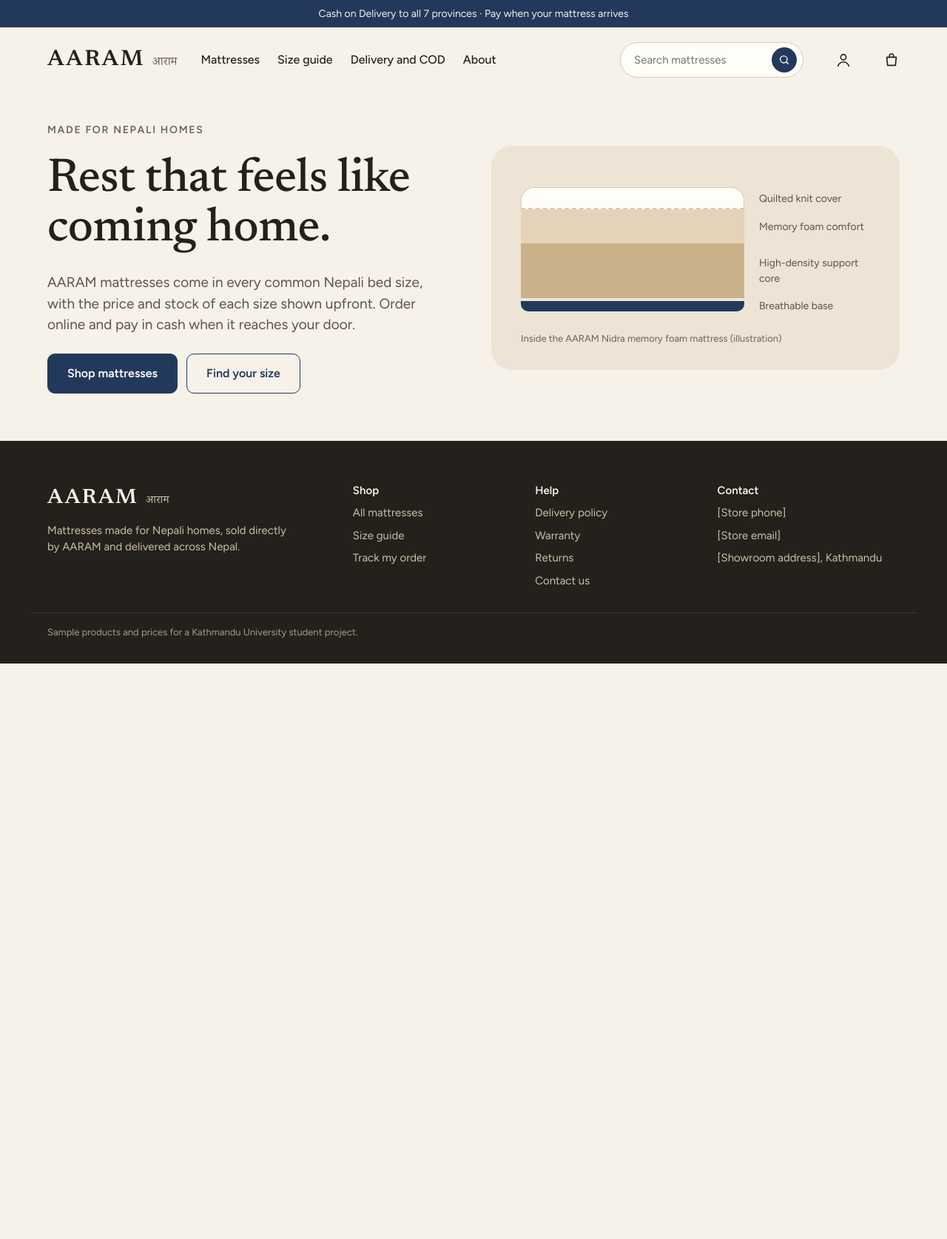
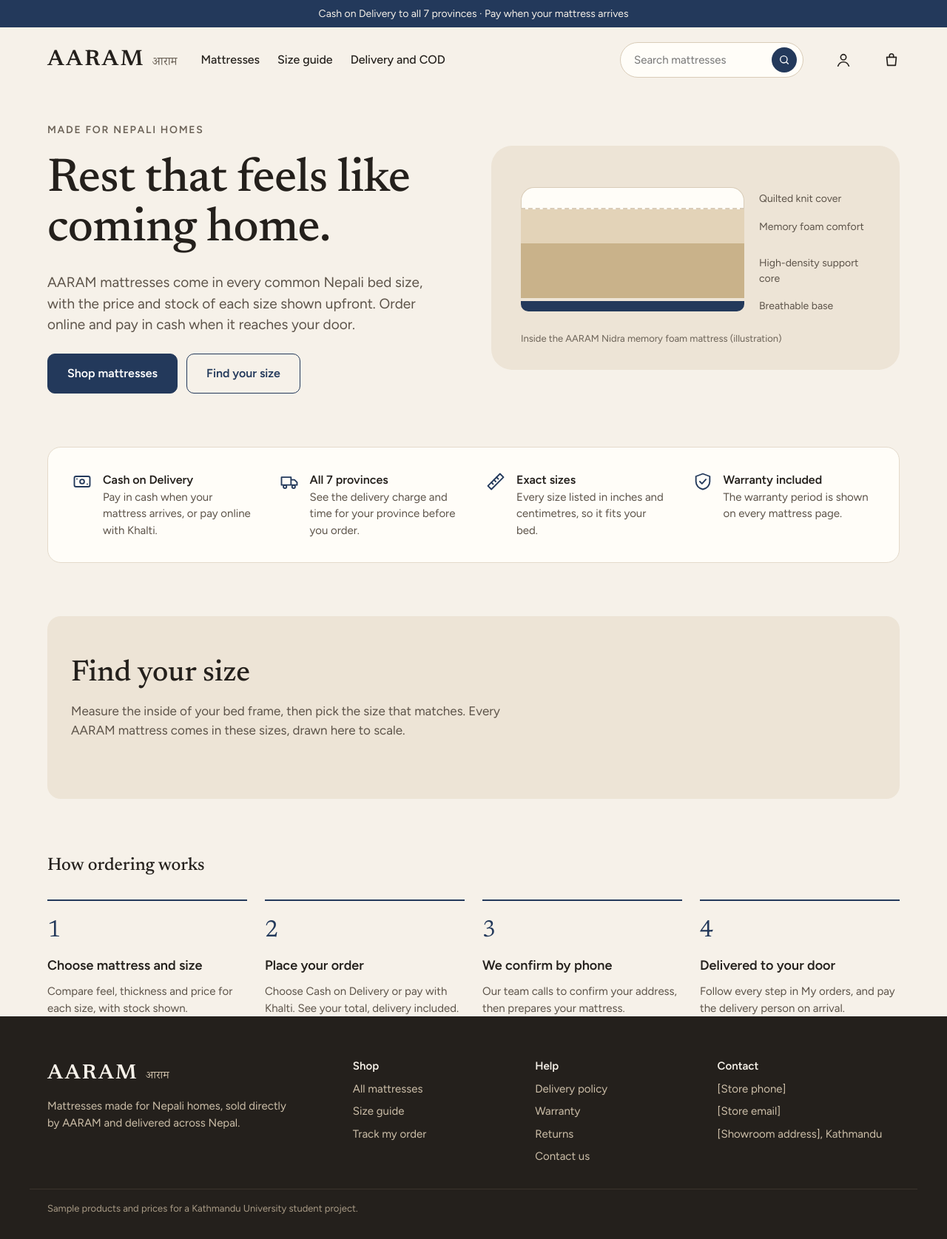
Before and after one commit to purnimathapa/aaram, a Django app: template aaram-starter/core/templates/core/home.html in a window 1280 px wide. Shown: the whole page at 74% size. Before the commit the page ends 897 px from the top, so only its background shows below. Run offline with Django 3.2, Linux system fonts and the light colour scheme; the template is opened without the code that fills it, so the values that code supplies are empty.

Commit message:
Expand the home page and link the nav to the catalogue
The home page now renders shop-by-feel, popular mattresses and the size guide from the database, and the header and footer link to the catalogue and size guide.

Co-Authored-By: Claude Opus 4.8 <noreply@anthropic.com>

```diff
--- a/aaram-starter/core/templates/core/home.html
+++ b/aaram-starter/core/templates/core/home.html
@@ -1,4 +1,5 @@
 {% extends "base.html" %}
+{% load core_extras %}
 
 {% block title %}AARAM &mdash; mattresses made for Nepali homes{% endblock %}
 
@@ -9,31 +10,106 @@
     <h1>Rest that feels like coming home.</h1>
     <p class="hero-lead">AARAM mattresses come in every common Nepali bed size, with the price and stock of each size shown upfront. Order online and pay in cash when it reaches your door.</p>
     <div class="hero-actions">
-      <a class="btn btn-primary" href="#">Shop mattresses</a>
-      <a class="btn btn-secondary" href="#">Find your size</a>
+      <a class="btn btn-primary" href="{% url 'catalog:catalogue' %}">Shop mattresses</a>
+      <a class="btn btn-secondary" href="#sizes">Find your size</a>
     </div>
   </div>
 
   <figure class="layer-illustration">
     <div class="layer-stack">
-      <div class="layer-row">
-        <div class="layer-bar layer-cover"></div>
-        <div class="layer-label">Quilted knit cover</div>
-      </div>
-      <div class="layer-row">
-        <div class="layer-bar layer-comfort"></div>
-        <div class="layer-label">Memory foam comfort</div>
-      </div>
-      <div class="layer-row">
-        <div class="layer-bar layer-core"></div>
-        <div class="layer-label">High-density support core</div>
-      </div>
-      <div class="layer-row">
-        <div class="layer-bar layer-base"></div>
-        <div class="layer-label">Breathable base</div>
-      </div>
+      <div class="layer-row"><div class="layer-bar layer-cover"></div><div class="layer-label">Quilted knit cover</div></div>
+      <div class="layer-row"><div class="layer-bar layer-comfort"></div><div class="layer-label">Memory foam comfort</div></div>
+      <div class="layer-row"><div class="layer-bar layer-core"></div><div class="layer-label">High-density support core</div></div>
+      <div class="layer-row"><div class="layer-bar layer-base"></div><div class="layer-label">Breathable base</div></div>
     </div>
     <figcaption class="layer-caption">Inside the AARAM Nidra memory foam mattress (illustration)</figcaption>
   </figure>
 </section>
+
+<section class="trust-row" aria-label="Why AARAM">
+  <div class="trust-item">
+    <svg width="28" height="28" viewBox="0 0 24 24" fill="none" stroke="currentColor" stroke-width="1.6" stroke-linecap="round" stroke-linejoin="round" aria-hidden="true"><rect x="3" y="6" width="18" height="12" rx="2"></rect><circle cx="12" cy="12" r="2.5"></circle><path d="M6 9h.01M18 15h.01"></path></svg>
+    <div><div class="trust-title">Cash on Delivery</div><div class="trust-text">Pay in cash when your mattress arrives, or pay online with Khalti.</div></div>
+  </div>
+  <div class="trust-item">
+    <svg width="28" height="28" viewBox="0 0 24 24" fill="none" stroke="currentColor" stroke-width="1.6" stroke-linecap="round" stroke-linejoin="round" aria-hidden="true"><path d="M3 7h11v9H3zM14 10h4l3 3v3h-7z"></path><circle cx="7" cy="18" r="1.8"></circle><circle cx="17" cy="18" r="1.8"></circle></svg>
+    <div><div class="trust-title">All 7 provinces</div><div class="trust-text">See the delivery charge and time for your province before you order.</div></div>
+  </div>
+  <div class="trust-item">
+    <svg width="28" height="28" viewBox="0 0 24 24" fill="none" stroke="currentColor" stroke-width="1.6" stroke-linecap="round" stroke-linejoin="round" aria-hidden="true"><path d="M3 17L17 3l4 4L7 21z"></path><path d="M7 13l2 2M10 10l2 2M13 7l2 2"></path></svg>
+    <div><div class="trust-title">Exact sizes</div><div class="trust-text">Every size listed in inches and centimetres, so it fits your bed.</div></div>
+  </div>
+  <div class="trust-item">
+    <svg width="28" height="28" viewBox="0 0 24 24" fill="none" stroke="currentColor" stroke-width="1.6" stroke-linecap="round" stroke-linejoin="round" aria-hidden="true"><path d="M12 3l8 3v6c0 4.5-3.4 8-8 9-4.6-1-8-4.5-8-9V6z"></path><path d="M8.5 12l2.5 2.5 4.5-5"></path></svg>
+    <div><div class="trust-title">Warranty included</div><div class="trust-text">The warranty period is shown on every mattress page.</div></div>
+  </div>
+</section>
+
+{% if feel_categories %}
+<section class="home-section" aria-labelledby="feel-h">
+  <div class="section-head">
+    <h2 id="feel-h">Shop by feel</h2>
+    <span class="section-note">Firmness from 1 (soft) to 5 (firm)</span>
+  </div>
+  <div class="feel-grid">
+    {% for item in feel_categories %}
+    <a class="feel-card" href="{% url 'catalog:catalogue' %}?category={{ item.category.slug }}">
+      <span class="feel-name">{{ item.category.name }}</span>
+      <span class="feel-line">{{ item.category.tagline }}</span>
+      <span class="feel-dots" aria-label="Firmness {{ item.firmness }} of 5">
+        {% for n in "12345" %}
+        <span class="feel-dot{% if forloop.counter <= item.firmness %} feel-dot-on{% endif %}"></span>
+        {% endfor %}
+      </span>
+    </a>
+    {% endfor %}
+  </div>
+</section>
+{% endif %}
+
+{% if popular %}
+<section class="home-section" aria-labelledby="popular-h">
+  <div class="section-head">
+    <h2 id="popular-h">Popular mattresses</h2>
+    <a class="section-link" href="{% url 'catalog:catalogue' %}">View all mattresses</a>
+  </div>
+  <div class="product-grid">
+    {% for product in popular %}
+    {% include "partials/product_card.html" %}
+    {% endfor %}
+  </div>
+</section>
+{% endif %}
+
+<section class="size-section" id="sizes" aria-labelledby="sizes-h">
+  <div class="size-inner">
+    <div class="section-head-column">
+      <h2 id="sizes-h">Find your size</h2>
+      <p class="section-lead">Measure the inside of your bed frame, then pick the size that matches. Every AARAM mattress comes in these sizes, drawn here to scale.</p>
+    </div>
+    <div class="size-grid">
+      {% for size in sizes %}
+      <div class="size-card">
+        <div class="size-figure">
+          <div class="size-rect" style="width: calc({{ size.length_in }} * 2px); height: calc({{ size.width_in }} * 2px)"></div>
+        </div>
+        <div class="size-info">
+          <div class="size-name">{{ size.name }}</div>
+          <div class="size-inch">{{ size.length_in }} × {{ size.width_in }} in</div>
+        </div>
+      </div>
+      {% endfor %}
+    </div>
+  </div>
+</section>
+
+<section class="home-section" id="how" aria-labelledby="how-h">
+  <h2 id="how-h">How ordering works</h2>
+  <ol class="steps">
+    <li class="step"><span class="step-num">1</span><span class="step-title">Choose mattress and size</span><span class="step-text">Compare feel, thickness and price for each size, with stock shown.</span></li>
+    <li class="step"><span class="step-num">2</span><span class="step-title">Place your order</span><span class="step-text">Choose Cash on Delivery or pay with Khalti. See your total, delivery included.</span></li>
+    <li class="step"><span class="step-num">3</span><span class="step-title">We confirm by phone</span><span class="step-text">Our team calls to confirm your address, then prepares your mattress.</span></li>
+    <li class="step"><span class="step-num">4</span><span class="step-title">Delivered to your door</span><span class="step-text">Follow every step in My orders, and pay the delivery person on arrival.</span></li>
+  </ol>
+</section>
 {% endblock %}
--- a/aaram-starter/templates/partials/footer.html
+++ b/aaram-starter/templates/partials/footer.html
@@ -10,8 +10,8 @@
 
     <nav class="footer-col" aria-label="Shop">
       <span class="footer-col-heading">Shop</span>
-      <a href="#">All mattresses</a>
-      <a href="#">Size guide</a>
+      <a href="{% url 'catalog:catalogue' %}">All mattresses</a>
+      <a href="{% url 'core:home' %}#sizes">Size guide</a>
       <a href="#">Track my order</a>
     </nav>
 
--- a/aaram-starter/templates/partials/header.html
+++ b/aaram-starter/templates/partials/header.html
@@ -8,15 +8,14 @@
   </a>
 
   <nav class="main-nav" aria-label="Main">
-    <a href="#">Mattresses</a>
-    <a href="#">Size guide</a>
-    <a href="#">Delivery and COD</a>
-    <a href="#">About</a>
+    <a href="{% url 'catalog:catalogue' %}">Mattresses</a>
+    <a href="{{ home_url }}#sizes">Size guide</a>
+    <a href="{{ home_url }}#how">Delivery and COD</a>
   </nav>
 
   <div class="header-spacer"></div>
 
-  <form class="search-form" role="search" action="#">
+  <form class="search-form" role="search" action="{% url 'catalog:catalogue' %}">
     <label class="visually-hidden" for="header-search">Search mattresses</label>
     <input class="search-input" id="header-search" type="search" name="q" placeholder="Search mattresses">
     <button class="search-button" type="submit" aria-label="Search">
```
Also changed, not shown: aaram-starter/core/views.py (+31 -3 lines).
